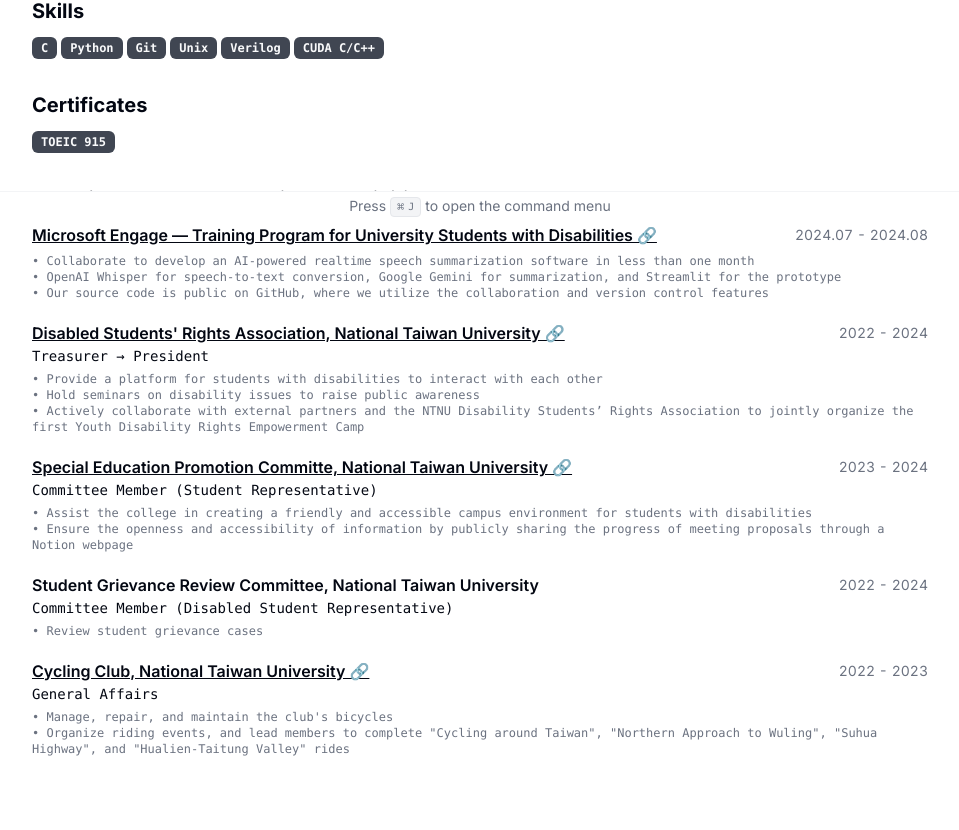
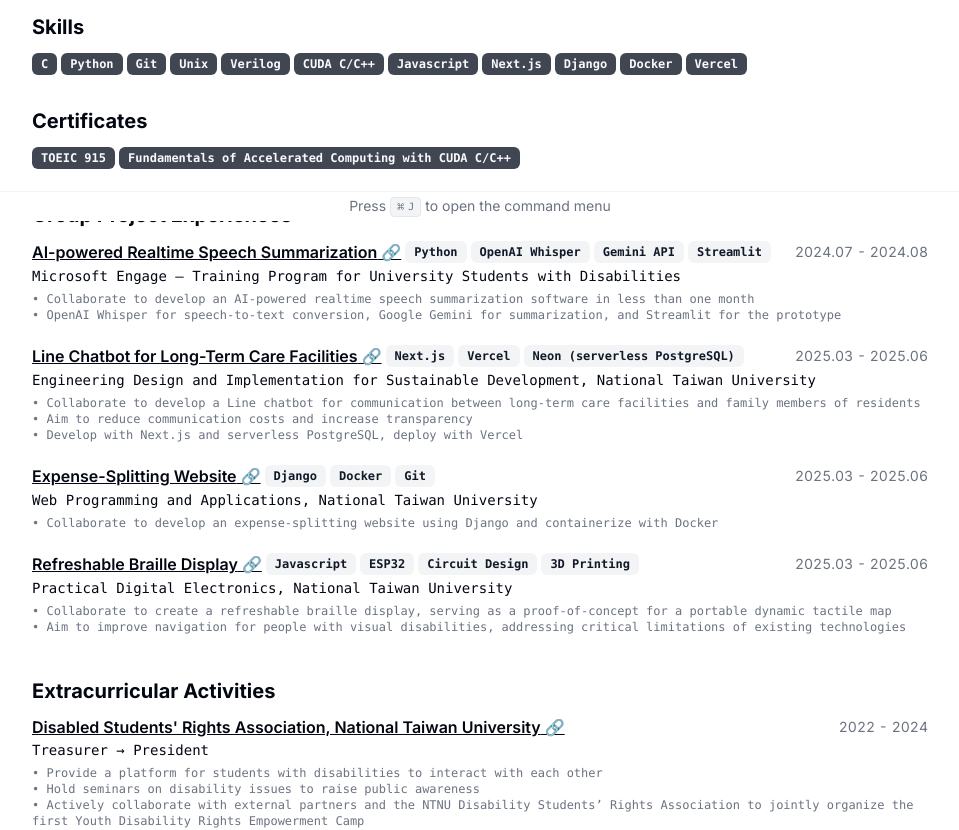
Before and after one commit to chueh0000/cv-english, a Next.js app: page / in a window 1280 px wide. Shown: the part 579-1409 px from the top of the page, without its empty margins (160-1119 px from the left). Built offline with nearby package versions, Linux system fonts and the light colour scheme.

Commit message:
update data

```diff
--- a/src/app/page.tsx
+++ b/src/app/page.tsx
@@ -1,4 +1,5 @@
 import { Avatar, AvatarFallback, AvatarImage } from "@/components/ui/avatar";
+import Image from "next/image";
 import { Card, CardHeader, CardContent } from "@/components/ui/card";
 import { Badge } from "@/components/ui/badge";
 import { CommandMenu } from "@/components/command-menu";
@@ -10,6 +11,7 @@ import { RESUME_DATA } from "@/data/resume-data";
 import { ProjectCard } from "@/components/project-card";
 import Favicon from "/public/favicon.ico"
 import AppleIcon from "/public/apple-icon.png"
+import { MyAvatarImage } from "@/images";
 
 export const metadata: Metadata = {
   title: `${RESUME_DATA.name}`,
@@ -111,7 +113,15 @@ export default function Page() {
                 <AvatarImage alt={RESUME_DATA.name} src={RESUME_DATA.avatarUrl} />
                 {/* <AvatarFallback>{RESUME_DATA.initials}</AvatarFallback> */}
             </Avatar>
-          : null}
+          : <Image
+              src={MyAvatarImage}
+              alt="My Avatar"
+              width={120}
+              height={167}
+              className="relative flex shrink-0 overflow-hidden rounded-xl"
+              // className="rounded shadow-lg mx-auto"
+            />
+          }
         </div>
         {/* <Section>
           <h2 className="text-xl font-bold">About</h2>
@@ -176,13 +186,64 @@ export default function Page() {
         <Section>
           <h2 className="text-xl font-bold">Certificates</h2>
           <div className="flex flex-wrap gap-1">
-            {RESUME_DATA.languages.map((language) => {
-              return <Badge key={language}>{language}</Badge>;
+            {RESUME_DATA.certificates.map((certificate) => {
+              return <Badge key={certificate}>{certificate}</Badge>;
             })}
           </div>
         </Section>
         <Section>
-          <h2 className="text-xl font-bold">Experience and Extracurricular Activities</h2>
+          <h2 className="text-xl font-bold">Group Project Experiences</h2>
+          {RESUME_DATA.groupProjects.map((groupProject) => {
+            return (
+              <Card key={groupProject.title}>
+                <CardHeader>
+                  <div className="flex items-center justify-between gap-x-2 text-base">
+                    <h3 className="inline-flex items-center justify-center gap-x-1 font-semibold leading-none">
+                      {groupProject.link ? (
+                        <a className="underline" href={groupProject.link}>
+                            {groupProject.title} 🔗
+                        </a>
+                      ) : (
+                        <span>{groupProject.title}</span>
+                      )}
+
+                      <span className="inline-flex gap-x-1">
+                        {groupProject.badges.map((badge) => (
+                          <Badge
+                            variant="secondary"
+                            className="align-middle text-xs"
+                            key={badge}
+                          >
+                            {badge}
+                          </Badge>
+                        ))}
+                      </span>
+                    </h3>
+                    <div className="text-sm tabular-nums text-gray-500">
+                      {groupProject.start} - {groupProject.end ?? "Present"}
+                    </div>
+                  </div>
+
+                  {groupProject.where ? (
+                        <h4 className="font-mono text-sm leading-none">
+                            {groupProject.where}
+                        </h4>
+                    ) : null}
+                </CardHeader>
+                <CardContent className="mt-2 text-xs">
+                    {/* {groupProject.description} */}
+                    {groupProject.description.split('\n').map((line, index, array) => (
+                        <div key={index} style={{ marginBottom: index === array.length - 1 ? '10px' : '0' }}>
+                        <span>&bull; {line}</span>
+                        </div>
+                    ))}
+                </CardContent>
+              </Card>
+            );
+          })}
+        </Section>
+        <Section>
+          <h2 className="text-xl font-bold">Extracurricular Activities</h2>
           {RESUME_DATA.work.map((work) => {
             return (
               <Card key={work.company}>
@@ -191,7 +252,7 @@ export default function Page() {
                     <h3 className="inline-flex items-center justify-center gap-x-1 font-semibold leading-none">
                       {work.link ? (
                         <a className="underline" href={work.link}>
-                            {work.company}
+                            {work.company} 🔗
                         </a>
                       ) : (
                         <span>{work.company}</span>
--- a/src/data/resume-data.tsx
+++ b/src/data/resume-data.tsx
@@ -1,5 +1,3 @@
-import {
-} from "@/images/logos";
 import { GitHubIcon, LinkedInIcon } from "@/components/icons";
 
 export const RESUME_DATA = {
@@ -11,9 +9,7 @@ export const RESUME_DATA = {
     "Student at National Taiwan University major in Computer Science and Information Engineering",
   summary:
     "",
-    // https://drive.google.com/file/d/1KvcMGTF50KMkqn4CTyNuwvzM5wPjde6p/view?usp=drive_link
-  avatarUrl: "https://drive.google.com/a/g.ntu.edu.tw/thumbnail?id=1KvcMGTF50KMkqn4CTyNuwvzM5wPjde6p",
-//   avatarUrl: "",
+  avatarUrl: "",
   personalWebsiteUrl: "https://chueh-chung-hao.vercel.app/",
   contact: {
     email: "b10902076@csie.ntu.edu.tw",
@@ -41,12 +37,13 @@ export const RESUME_DATA = {
     {
       school: "National Taiwan University",
       degree: "4th Year, Computer Science and Information Engineering",
-      start: "",
+      start: "2021",
       end: "Expected June 2026",
-      description: "UNIX System Programming, Parallel Programming\n\
-                    Computer Architecture, Computer Networks\n\
-                    Digital Systems Design and Laboratory, Computer System Laboratory\n\
+      description: "UNIX System Programming, Parallel Programming, Web Programming and Applications\n\
+                    Computer Architecture, Computer Networks, Operating Systems\n\
+                    Digital Systems Design and Laboratory, Computer System Laboratory, Practical Digital Electronics\n\
                     Foundations of Artificial Intelligence, Introduction to Generative Artificial Intelligence\n\
+                    Engineering Design and Implementation for Sustainable Development\n\
                     Introduction to Intelligent Vehicles",
     },
     {
@@ -57,22 +54,59 @@ export const RESUME_DATA = {
       description: "",
     },
   ],
-  work: [
+  groupProjects: [
     {
-        company: "Microsoft Engage — Training Program for University Students with Disabilities 🔗",
+      title: "AI-powered Realtime Speech Summarization",
       link: "https://github.com/chueh0000/Realtime-Speech-Summary",
-        badges: [],
-        title: "",
+      badges: ["Python", "OpenAI Whisper", "Gemini API", "Streamlit"],
+      where: "Microsoft Engage — Training Program for University Students with Disabilities",
       //   logo: ,
       start: "2024.07",
       end: "2024.08",
       description:
         "Collaborate to develop an AI-powered realtime speech summarization software in less than one month\n\
-            OpenAI Whisper for speech-to-text conversion, Google Gemini for summarization, and Streamlit for the prototype\n\
-            Our source code is public on GitHub, where we utilize the collaboration and version control features",
+        OpenAI Whisper for speech-to-text conversion, Google Gemini for summarization, and Streamlit for the prototype",
     },
     {
-      company: "Disabled Students' Rights Association, National Taiwan University 🔗",
+      title: "Line Chatbot for Long-Term Care Facilities",
+      link: "https://github.com/chueh0000/ai-line-chatbot",
+      badges: ["Next.js", "Vercel", "Neon (serverless PostgreSQL)"],
+      where: "Engineering Design and Implementation for Sustainable Development, National Taiwan University",
+      //   logo: ,
+      start: "2025.03",
+      end: "2025.06",
+      description:
+        "Collaborate to develop a Line chatbot for communication between long-term care facilities and family members of residents\n\
+        Aim to reduce communication costs and increase transparency\n\
+        Develop with Next.js and serverless PostgreSQL, deploy with Vercel",
+    },
+    {
+      title: "Expense-Splitting Website",
+      link: "https://github.com/SinyinChang/Team18-Final-Project",
+      badges: ["Django", "Docker", "Git"],
+      where: "Web Programming and Applications, National Taiwan University",
+      //   logo: ,
+      start: "2025.03",
+      end: "2025.06",
+      description:
+        "Collaborate to develop an expense-splitting website using Django and containerize with Docker",
+    },
+    {
+      title: "Refreshable Braille Display",
+      link: "https://github.com/chueh0000/Refreshable-Braille-Display",
+      badges: ["Javascript", "ESP32", "Circuit Design", "3D Printing"],
+      where: "Practical Digital Electronics, National Taiwan University",
+      //   logo: ,
+      start: "2025.03",
+      end: "2025.06",
+      description:
+        "Collaborate to create a refreshable braille display, serving as a proof-of-concept for a portable dynamic tactile map\n\
+        Aim to improve navigation for people with visual disabilities, addressing critical limitations of existing technologies",
+    },
+  ],
+  work: [
+    {
+      company: "Disabled Students' Rights Association, National Taiwan University",
       link: "https://www.facebook.com/NTUDSRA/",
       badges: [],
       title: "Treasurer → President",
@@ -85,7 +119,7 @@ export const RESUME_DATA = {
         Actively collaborate with external partners and the NTNU Disability Students’ Rights Association to jointly organize the first Youth Disability Rights Empowerment Camp",
     },
     {
-      company: "Special Education Promotion Committe, National Taiwan University 🔗",
+      company: "Special Education Promotion Committee, National Taiwan University",
       link: "https://intriguing-product-094.notion.site/2629b4df7459473a8b3734fc3becd73b?v=3ce71c9085134bc8b424ce622d8526d3&pvs=4",
       badges: [],
       title: "Committee Member (Student Representative)",
@@ -94,21 +128,21 @@ export const RESUME_DATA = {
       end: "2024",
       description:
         "Assist the college in creating a friendly and accessible campus environment for students with disabilities\n\
-        Ensure the openness and accessibility of information by publicly sharing the progress of meeting proposals through a Notion webpage",
+        Publicly share the progress of meeting proposals through a Notion webpage, ensuring the openness and accessibility of information",
     },
+    // {
+    //   company: "Student Grievance Review Committee, National Taiwan University",
+    //   link: "",
+    //   badges: [],
+    //   title: "Committee Member (Disabled Student Representative)",
+    // //   logo: ,
+    //   start: "2022",
+    //   end: "2024",
+    //   description:
+    //     "Review student grievance cases",
+    // },
     {
-      company: "Student Grievance Review Committee, National Taiwan University",
-      link: "",
-      badges: [],
-      title: "Committee Member (Disabled Student Representative)",
-    //   logo: ,
-      start: "2022",
-      end: "2024",
-      description:
-        "Review student grievance cases",
-    },
-    {
-        company: "Cycling Club, National Taiwan University 🔗",
+        company: "Cycling Club, National Taiwan University",
         link: "https://www.instagram.com/ntu_cycling_club",
         badges: [],
         title: "General Affairs",
@@ -117,7 +151,7 @@ export const RESUME_DATA = {
         end: "2023",
         description:
             "Manage, repair, and maintain the club's bicycles\n\
-            Organize riding events, and lead members to complete \"Cycling around Taiwan\", \"Northern Approach to Wuling\", \"Suhua Highway\", and \"Hualien-Taitung Valley\" rides",
+            Organize riding events and lead members to complete multi-day long rides",
     },
   ],
   skills: [
@@ -127,9 +161,15 @@ export const RESUME_DATA = {
     "Unix",
     "Verilog",
     "CUDA C/C++",
+    "Javascript",
+    "Next.js",
+    "Django",
+    "Docker",
+    "Vercel"
   ],
-  languages: [
+  certificates: [
     "TOEIC 915",
+    "Fundamentals of Accelerated Computing with CUDA C/C++"
   ],
   projects: [
     // {
```
Lines whose indentation alone changed are shown as unchanged.
